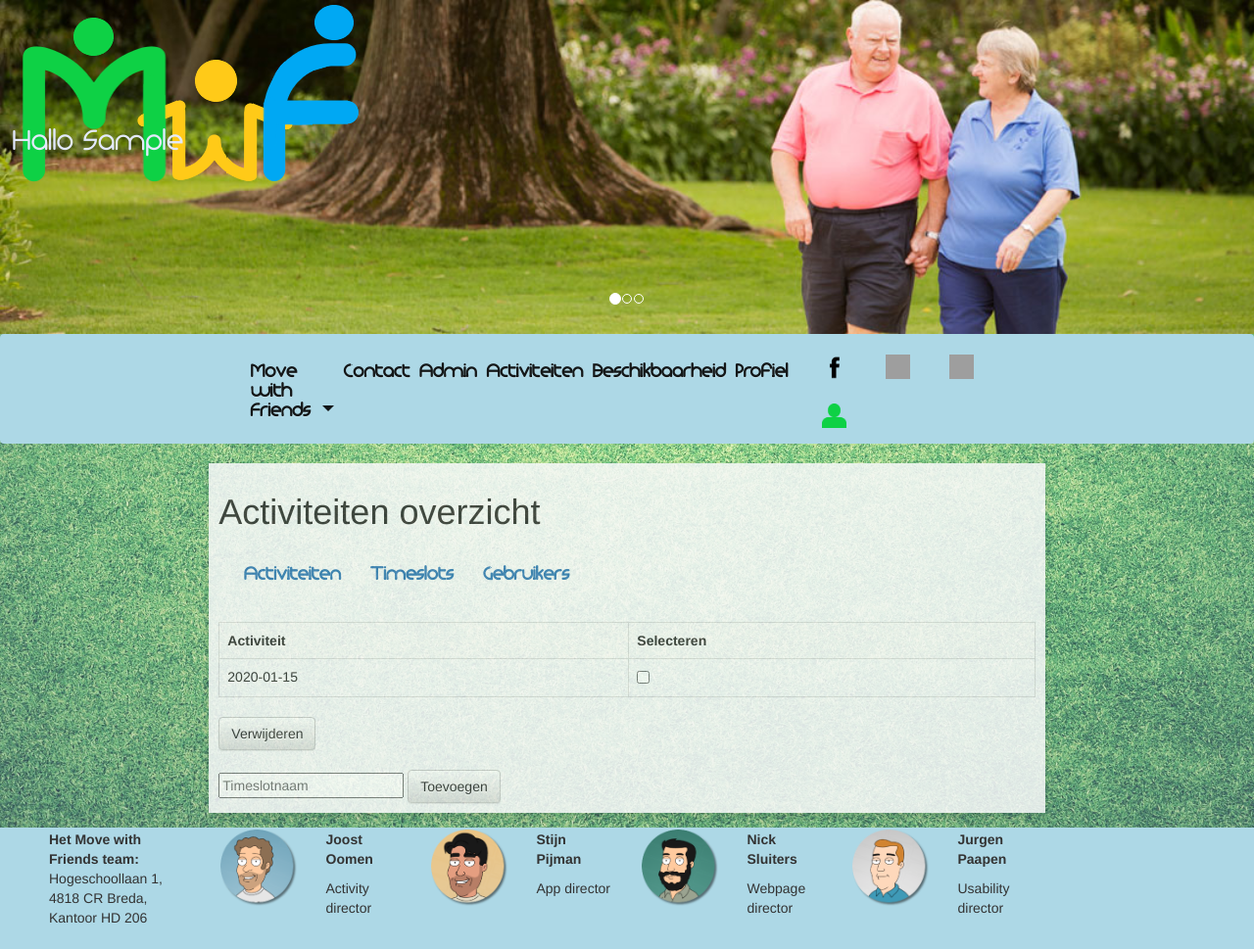
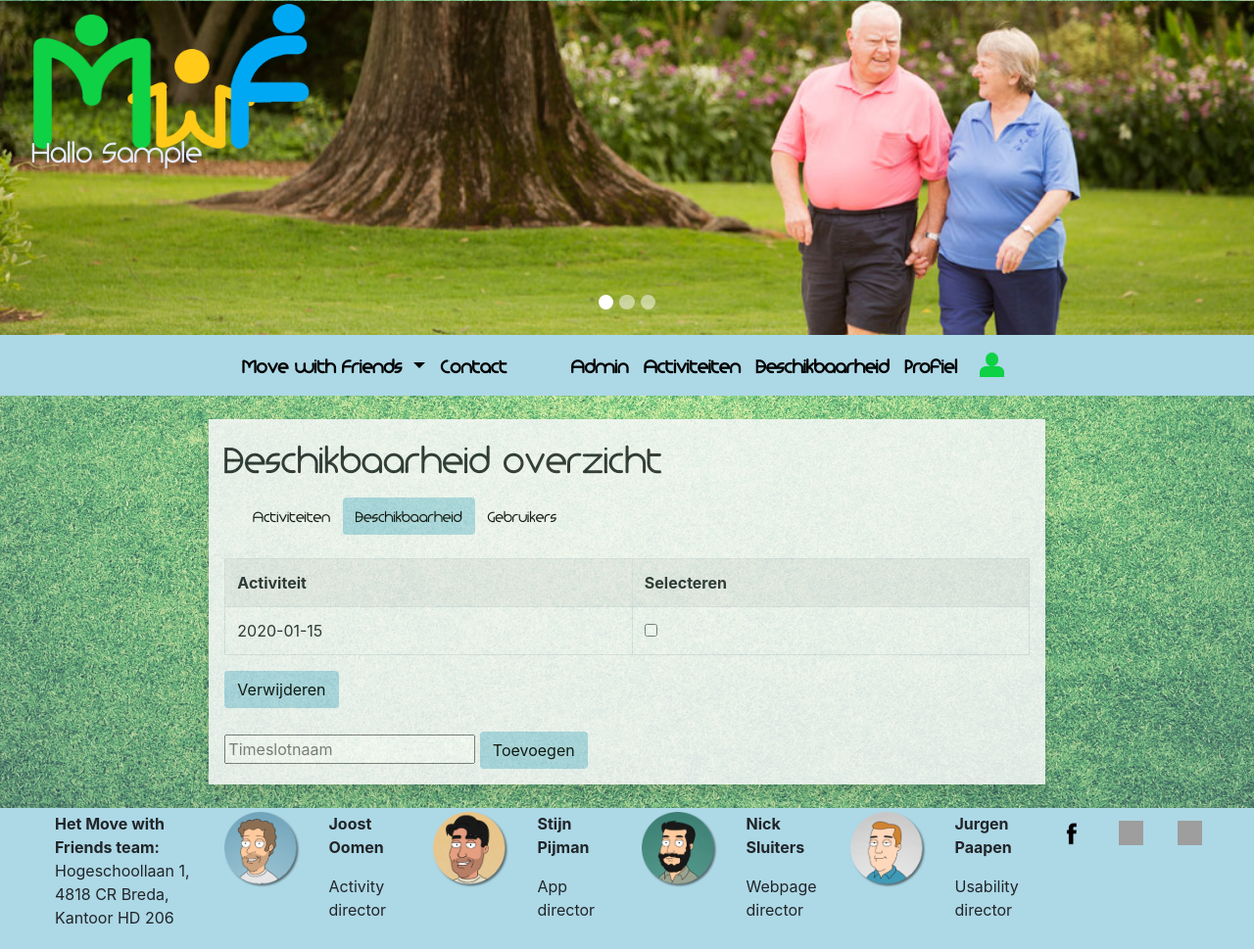
Before and after one commit to MoveWithFriends/Website-Periode4, a PHP site: page /posts/Administrator/timeslot in a window 1280 px wide. Shown: the whole page at 98% size. Before the commit the page ends 943 px from the top, so only its background shows below. Run offline with PHP 8.4, Linux system fonts and the light colour scheme; the visitor is signed in with stand-in values (Sample User, id 1); tables that the repository leaves empty hold one stand-in row (values such as "Sample post"); some libraries are stand-ins or nearby versions; grey boxes are pictures that could not be loaded.

Commit message:
New website, werkend

```diff
--- a/App/Config.php
+++ b/App/Config.php
@@ -18,8 +18,8 @@ class Config
     const DB_USER = 'root';
 
 
-    const DB_PASSWORD = 'root';
-    const DB_NAME = 'MWFregistration';
+    const DB_PASSWORD = '';
+    const DB_NAME = 'MoveWithFriends';
 
     /**
      * mijndomein instellingen
--- a/App/Views/Administrator/timeslot.html
+++ b/App/Views/Administrator/timeslot.html
@@ -5,16 +5,13 @@
 {% block body %}
 <article class="container opacity shadow p-3 mb-4 mt-4 col-xl-8 bg-light">
     <script src="/js/csvDownload.js"></script>
-    <h1>Activiteiten overzicht</h1>
-
-    <nav class="navbar navbar-expand-lg sticky-top" id="kopje1">
-        <ul class="nav navbar-nav flex-row justify-content-between">
-            <li>
-            <li class="nav-item"><a href="/administrator/Activity">Activiteiten</a></li>
-            <li class="nav-item"><a href="/administrator/Timeslot">Timeslots</a></li>
-            <li class="nav-item"><a href="/administrator/Users">Gebruikers</a></li>
-            </li>
-        </ul>
+    <h1>Beschikbaarheid overzicht</h1>
+    <nav class="navbar navbar-light bg-light">
+        <form class="form-inline">
+            <a href="/administrator/Activity" class="btn btn-default" role="button">Activiteiten</a>
+            <a href="/administrator/Timeslot" class="btn btn-default active" role="button">Beschikbaarheid</a>
+            <a href="/administrator/Users" class="btn btn-default" role="button">Gebruikers</a>
+        </form>
     </nav>
     {% for message in flash_messages %}
     <div class="alert alert-{{ message.type}}">
@@ -47,7 +44,7 @@
     <form method="post" action="/Administrator/addTimeslot" id="addTimeslot">
         <input type="text" name="timeslotName" placeholder="Timeslotnaam">
 
-        <input class="btn btn-default" type="submit" name="submit" value="Toevoegen">
+        <button class="btn btn-default" type="submit" name="submit" value="Toevoegen">Toevoegen</button>
     </form>
 </article>
 
--- a/App/Views/Login/new.html
+++ b/App/Views/Login/new.html
@@ -28,8 +28,8 @@
         </div>
         <div class="form-group">
             <label>
-                <input %} %} checked="checked" class="form-control" endif if name="remember_me" remember_me
-                       type="checkbox" {% {%/> Onthoud mij
+                <input checked="checked" class="form-control" name="remember_me" remember_me
+                       type="checkbox"/> Onthoud mij
             </label>
         </div>
 
--- a/App/Views/Signup/new.html
+++ b/App/Views/Signup/new.html
@@ -65,7 +65,7 @@
 
 {% block body %}
 <article class="container opacity shadow p-3 mb-4 mt-4 col-xl-8 bg-light">
-    <h1>Sign up</h1>
+    <h1>Inschrijven</h1>
 
     {% if user.errors is not empty %}
     <p>Errors:</p>
@@ -121,7 +121,6 @@
             </div>
 
         </div>
-        <br>
         <div class=" row">
             <div class="form-group column">
                 <p>Voorkeur om mee te sporten</p>
--- a/App/Views/base.html
+++ b/App/Views/base.html
@@ -1,6 +1,7 @@
 <!DOCTYPE html>
 <html lang="en">
 <head>
+    {% block header %}
     <meta charset="utf-8">
     <meta name="author" content="Nick Sluiters, Joost Oomen, Jurgen Paapen, Stijn Pijman">
     <meta name="owner" content="Move with Friends">
@@ -8,20 +9,21 @@
     <meta name="keywords" content="beweging, sporten, activiteiten, samen, buddy, maatje, vriend, move, with, friends">
     <title>MovewithFriends homepage</title>
     <link rel="icon" href="/images/iconmwf.png" type="image/gif" sizes="16x16">
-    <link href="/css/stylesheet.css" rel="stylesheet" type="text/css">
     <link rel="stylesheet" href="https://stackpath.bootstrapcdn.com/bootstrap/4.1.3/css/bootstrap.min.css"
           integrity="sha384-MCw98/SFnGE8fJT3GXwEOngsV7Zt27NXFoaoApmYm81iuXoPkFOJwJ8ERdknLPMO" crossorigin="anonymous">
 
-    <link crossorigin="anonymous" href="https://stackpath.bootstrapcdn.com/bootstrap/3.4.1/css/bootstrap.min.css"
-          integrity="sha384-HSMxcRTRxnN+Bdg0JdbxYKrThecOKuH5zCYotlSAcp1+c8xmyTe9GYg1l9a69psu" rel="stylesheet">
+    <!--<link crossorigin="anonymous" href="https://stackpath.bootstrapcdn.com/bootstrap/3.4.1/css/bootstrap.min.css"-->
+          <!--integrity="sha384-HSMxcRTRxnN+Bdg0JdbxYKrThecOKuH5zCYotlSAcp1+c8xmyTe9GYg1l9a69psu" rel="stylesheet">-->
 
-    <!-- Optional theme -->
-    <link crossorigin="anonymous" href="https://stackpath.bootstrapcdn.com/bootstrap/3.4.1/css/bootstrap-theme.min.css"
-          integrity="sha384-6pzBo3FDv/PJ8r2KRkGHifhEocL+1X2rVCTTkUfGk7/0pbek5mMa1upzvWbrUbOZ" rel="stylesheet">
+    <!--&lt;!&ndash; Optional theme &ndash;&gt;-->
+    <!--<link crossorigin="anonymous" href="https://stackpath.bootstrapcdn.com/bootstrap/3.4.1/css/bootstrap-theme.min.css"-->
+          <!--integrity="sha384-6pzBo3FDv/PJ8r2KRkGHifhEocL+1X2rVCTTkUfGk7/0pbek5mMa1upzvWbrUbOZ" rel="stylesheet">-->
 
-    <!-- Latest compiled and minified JavaScript -->
-    <script crossorigin="anonymous" integrity="sha384-aJ21OjlMXNL5UyIl/XNwTMqvzeRMZH2w8c5cRVpzpU8Y5bApTppSuUkhZXN0VxHd"
-            src="https://stackpath.bootstrapcdn.com/bootstrap/3.4.1/js/bootstrap.min.js"></script>
+    <!--&lt;!&ndash; Latest compiled and minified JavaScript &ndash;&gt;-->
+    <!--<script crossorigin="anonymous" integrity="sha384-aJ21OjlMXNL5UyIl/XNwTMqvzeRMZH2w8c5cRVpzpU8Y5bApTppSuUkhZXN0VxHd"-->
+            <!--src="https://stackpath.bootstrapcdn.com/bootstrap/3.4.1/js/bootstrap.min.js"></script>-->
+
+    <link href="/css/stylesheet.css" rel="stylesheet" type="text/css">
 
 
     <script type="text/javascript"
@@ -33,19 +35,22 @@
     </script>
 </head>
 <body>
-{% block header %}
+<div class="col-sm-3 col-3">
+    <a href="../">
+            <img class="img-fluid" src="/images/logomwf.png" style=" position: absolute; z-index: 2;" alt="">
+    </a>
+</div>
+</a>
 <div>
     <div id="myCarousel" class="carousel slide" data-ride="carousel">
         <div id="google_translate_element"
              alt="" style=" position: absolute; z-index: 2; right: 1%; top: 2%; color: white;">
     </div>
-    <a href="../">
-        <img class="img-responsive" src="/images/logomwf.png" style=" position: absolute; z-index: 2;" alt="">
-    </a>
+
         {% if current_user %}
-        <p class="logofoot" style=" position: absolute; z-index: 2;"> Hallo {{current_user.firstname }}</p>
+        <p class="logofoot"> Hallo {{current_user.firstname }}</p>
         {% else %}
-        <p class="logofoot" style=" position: absolute; z-index: 2;"> Move with Friends</p>
+        <p class="logofoot"> Move with Friends</p>
         {% endif%}
     <ol class="carousel-indicators">
         <li data-target="#myCarousel" data-slide-to="0" class="active"></li>
@@ -67,16 +72,16 @@
     </div>
 </div>
 </div>
-<nav class="navbar navbar-expand-lg navbar-light backgroundnav sticky-top" id="kopje1">
+<nav class="navbar navbar-expand-lg backgroundnav sticky-top" id="kopje1">
     <div class="container col-xl-8">
-        <button class="navbar-toggler collapsed" type="button" data-toggle="collapse"
+        <button class="navbar-toggler navbar-light collapsed" type="button" data-toggle="collapse"
                 data-target="#navbarSupportedContent" aria-controls="navbarSupportedContent" aria-expanded="false"
                 aria-label="Toggle navigation">
             <span class="navbar-toggler-icon"></span>
         </button>
         <div class="collapse navbar-collapse" id="navbarSupportedContent">
             <ul class="navbar-nav mr-auto">
-                <li class="nav-item dropdown active">
+                <li class="nav-item dropdown">
                     <a class="nav-link dropdown-toggle" href="/" id="navbarDropdownMenuLink" role="button"
                        data-toggle="dropdown" aria-haspopup="true" aria-expanded="false">
                         Move with Friends
@@ -89,52 +94,38 @@
                     </div>
                 </li>
                 {% if not current_user %}
-                <li class="nav-item active">
-                    <a class="nav-link" href="/signup/new">Inschrijven<span class="sr-only">(current)</span></a>
+                <li class="nav-item">
+                    <a class="nav-link color-nav" href="/signup/new">Inschrijven<span class="sr-only">(current)</span></a>
                 </li>
                 {% endif %}
-                <li class="nav-item active">
+                <li class="nav-item">
                     <a class="nav-link" href="/contact">Contact<span class="sr-only">(current)</span></a>
                 </li>
+            </ul>
+            <ul class="navbar-nav">
                 {% if current_user %}
                 {% if current_user.is_admin %}
-                <li class="nav-item active">
+                <li class="nav-item">
                     <a class="nav-link" href="/admin">Admin<span class="sr-only">(current)</span></a>
                 </li>
                 {% endif %}
-                <li class=" active">
+                <li class="">
                     <a class="nav-link" href="/Activities/index">Activiteiten<span class="sr-only">(current)</span></a>
                 </li>
-                <li class="nav-item active">
+                <li class="nav-item">
                     <a class="nav-link" href="/Availability/index">Beschikbaarheid<span class="sr-only">(current)</span></a>
                 </li>
                 {%if count == '0' %}
-                <li class="nav-item active"><a class="nav-link" href="/profile/show">Profiel</a></li>
+                <li class="nav-item"><a class="nav-link" href="/profile/show">Profiel</a></li>
                 {% else %}
-                <li class="nav-item active">
+                <li class="nav-item">
                     <a class="nav-link" data-html="true" data-placement="bottom"
                        data-toggle="popover"
                        href="/profile/show">
                         <span class="badge badge-success">{{count}}</span> Profiel </a>
                 </li>
                 {% endif %}
-
                 {% endif %}
-            </ul>
-        </div>
-        <ul class="nav navbar-nav flex-row justify-content-between ml-auto">
-            <li>
-                <a class="navbar-brand" target="_blank" href="https://www.facebook.com/movewithfriends.breda.3">
-                    <img src="/images/facebookicon.png" title="Volg ons op Facebook" style="margin-left: 15px;"
-                         width="25" height="25" alt="">
-                </a>
-                <a class="navbar-brand" target="_blank" href="https://twitter.com/movewithfriends?lang=en">
-                    <img src="/images/twittericon.png" title="Volg ons op Twitter" style="margin-left: 15px;" width="25"
-                         height="25" alt="">
-                </a>
-                <a class="navbar-brand" target="_blank" href="https://www.instagram.com/movewithfriends/">
-                    <img src="/images/instagramicon.png" title="Volg ons op Instagram" style="margin-left: 15px;"
-                         width="25" height="25" alt=""></a>
             {% if current_user %}
             <div class="navbar-brand">
                 <a href="/logout"><img src="/images/loginicon-logout.png" title="Logout" style="margin-left: 15px;"
@@ -148,7 +139,7 @@
             </div>
             {% endif %}
             </ul>
-        </li>
+        </div>
     </div>
 </nav>
 {% for message in flash_messages %}
@@ -206,8 +197,24 @@
                 <p><strong>Jurgen Paapen</strong></p>
                 <div class="d-none d-xl-block">
                     <p>Usability director</p>
-                    <div class="Google-Location" id="google_translate_element"></div>
                 </div>
+            </div>
+            <div>
+                <ul class="nav navbar-nav flex-row justify-content-between ml-auto">
+                    <li>
+                        <a class="navbar-brand" target="_blank" href="https://www.facebook.com/movewithfriends.breda.3">
+                            <img src="/images/facebookicon.png" title="Volg ons op Facebook" style="margin-left: 15px;"
+                                 width="25" height="25" alt="">
+                        </a>
+                        <a class="navbar-brand" target="_blank" href="https://twitter.com/movewithfriends?lang=en">
+                            <img src="/images/twittericon.png" title="Volg ons op Twitter" style="margin-left: 15px;" width="25"
+                                 height="25" alt="">
+                        </a>
+                        <a class="navbar-brand" target="_blank" href="https://www.instagram.com/movewithfriends/">
+                            <img src="/images/instagramicon.png" title="Volg ons op Instagram" style="margin-left: 15px;"
+                                 width="25" height="25" alt=""></a>
+                    </li>
+                </ul>
             </div>
         </div>
     </div>
--- a/public/css/stylesheet.css
+++ b/public/css/stylesheet.css
@@ -90,17 +90,45 @@ nav {
     text-align: right;
 }
 
+.nav-link   {
+    color: black;
+}
+
+.btn {
+    color: black;
+}
+
+.active {
+    background-color: lightblue;
+    color: black;
+}
+
 .carousel-indicators li {
     width: calc(5px + 0.8vw);
     height: calc(5px + 0.8vw);
     border-radius: 100%;
 }
 
+.imageresize {
+    width: auto;
+    height: auto;
+    max-width: 100%;
+    max-height: 100%;
+}
+
+.navbar-default .navbar-toggle .icon-bar {
+    background-color: black; /* Changes regular toggle color */
+}
+
+.collapsed {
+    color: black;
+}
+
 .logofoot {
     font-size: calc(12px + 1.5vw);
     color: #e4eaff;
-    top: 35%;
-    left: 1%;
+    top: calc(34% + 14px);
+    left: calc(1.5% + 13px);
     margin: 0 auto;
     position: absolute;
     z-index: 2;
```
Also changed, not shown: App/Views/Administrator/activity.html (+7 -9 lines), App/Views/Administrator/users.html (+7 -10 lines). Lines whose indentation alone changed are shown as unchanged.
